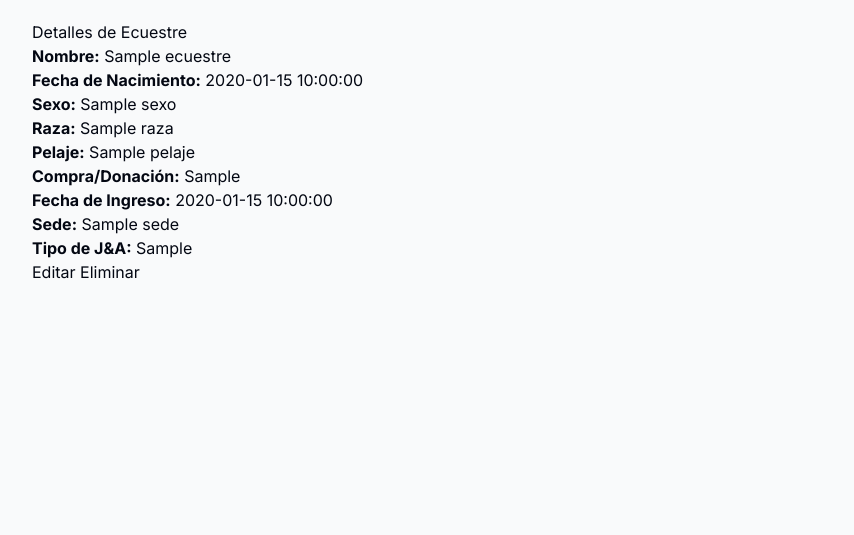
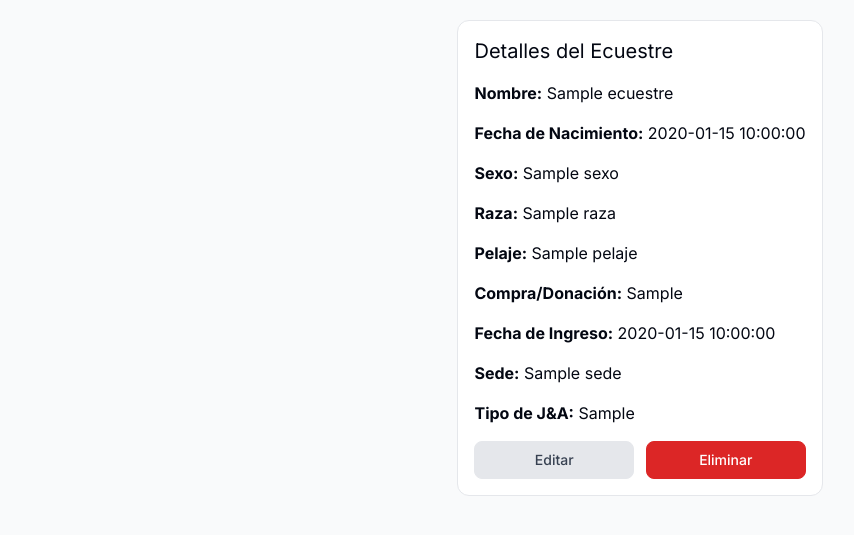
Before and after one commit to nachoeg/cedica, a Flask app: template admin/src/web/templates/pages/ecuestre/ver.html in a window 1280 px wide. Shown: the part 59-594 px from the top of the page, without its empty margins (0-854 px from the left). Run offline with Flask 3, Linux system fonts and the light colour scheme; the template is opened without the code that fills it: most values are stand-ins (such as "Sample title", 1, 10 or a date in 2020); parts of the project's set-up code (start-up, migrations or seed data) failed here and were passed over.

Commit message:
Agrego clase contenedor al template ver ecuestre

```diff
--- a/admin/src/web/templates/pages/ecuestre/ver.html
+++ b/admin/src/web/templates/pages/ecuestre/ver.html
@@ -3,8 +3,9 @@
 {% block title %}Ecuestre {{ecuestre.id}}{% endblock %}
 
 {% block main %}
+<div class="contenedor">
 
-<h1>Detalles de Ecuestre</h1>
+  <h1 class="text-xl">Detalles del Ecuestre</h1>
 
   <p><strong>Nombre:</strong> {{ ecuestre.nombre }}</p>
   <p><strong>Fecha de Nacimiento:</strong> {{ ecuestre.fecha_nacimiento }}</strong>
@@ -16,10 +17,16 @@
   <p><strong>Fecha de Ingreso:</strong> {{ ecuestre.fecha_ingreso }}</p>
   <p><strong>Sede:</strong> {{ ecuestre.sede }}</p>
   <p><strong>Tipo de J&A:</strong> {{ ecuestre.tipo_de_jya }}</p>
-<a href="{{ url_for('ecuestre.editar', id=ecuestre.id) }}">Editar</a>
-<form action="{{ url_for('ecuestre.eliminar', id=ecuestre.id) }}" method="POST" style="display:inline;">
-  <button type="submit"
-    onclick="return confirm('¿Estás seguro de que deseas eliminar este ecuestre?');">Eliminar</button>
+  <div class="flex gap-3">
+    <a class="btn btn-secondary w-full" href="{{ url_for('ecuestre.editar', id=ecuestre.id) }}">Editar</a>
+    <button class="btn btn-danger w-full" type="submit" onclick="
+    if (confirm('¿Está seguro que desea borrar este ecuestre?')) {
+      window.location.href = `/ecuestre/${id}/eliminar`;
+    }">
+      Eliminar
+    </button>
     </form>
+  </div>
+</div>
 
 {% endblock %}
```
Lines whose indentation alone changed are shown as unchanged.
